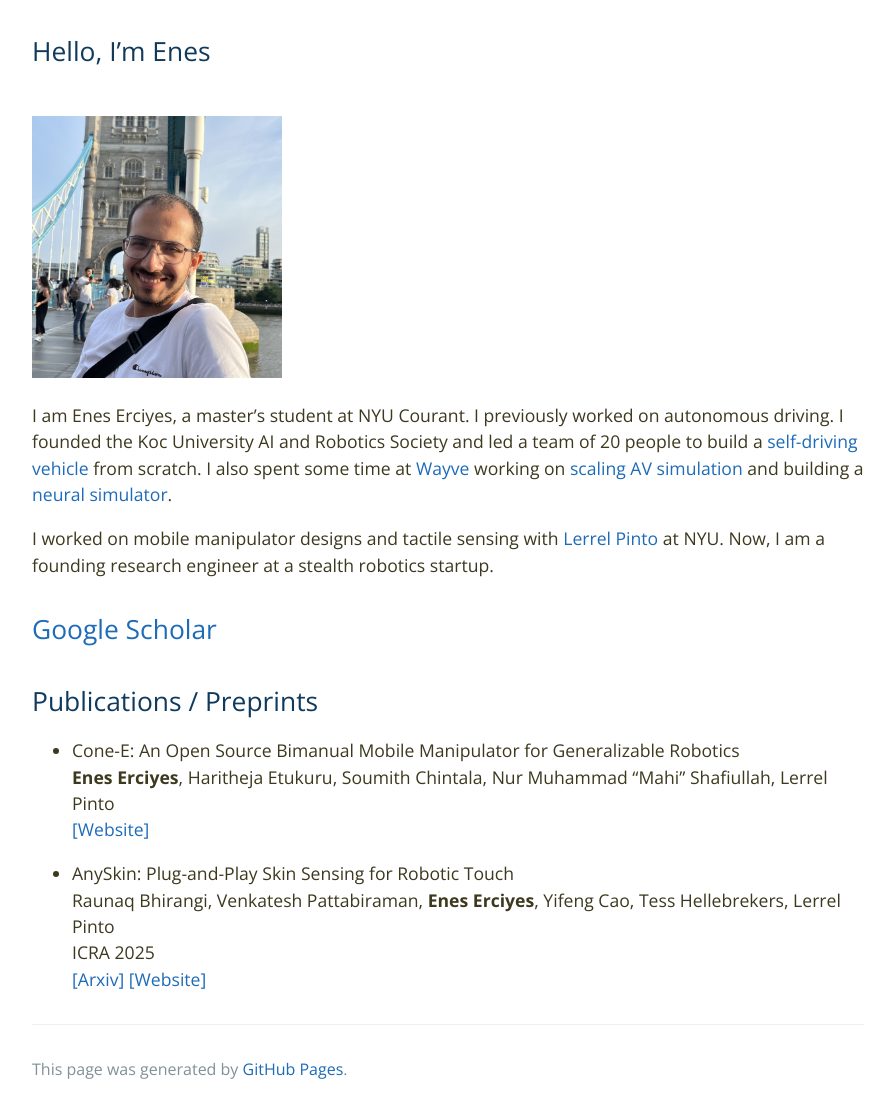
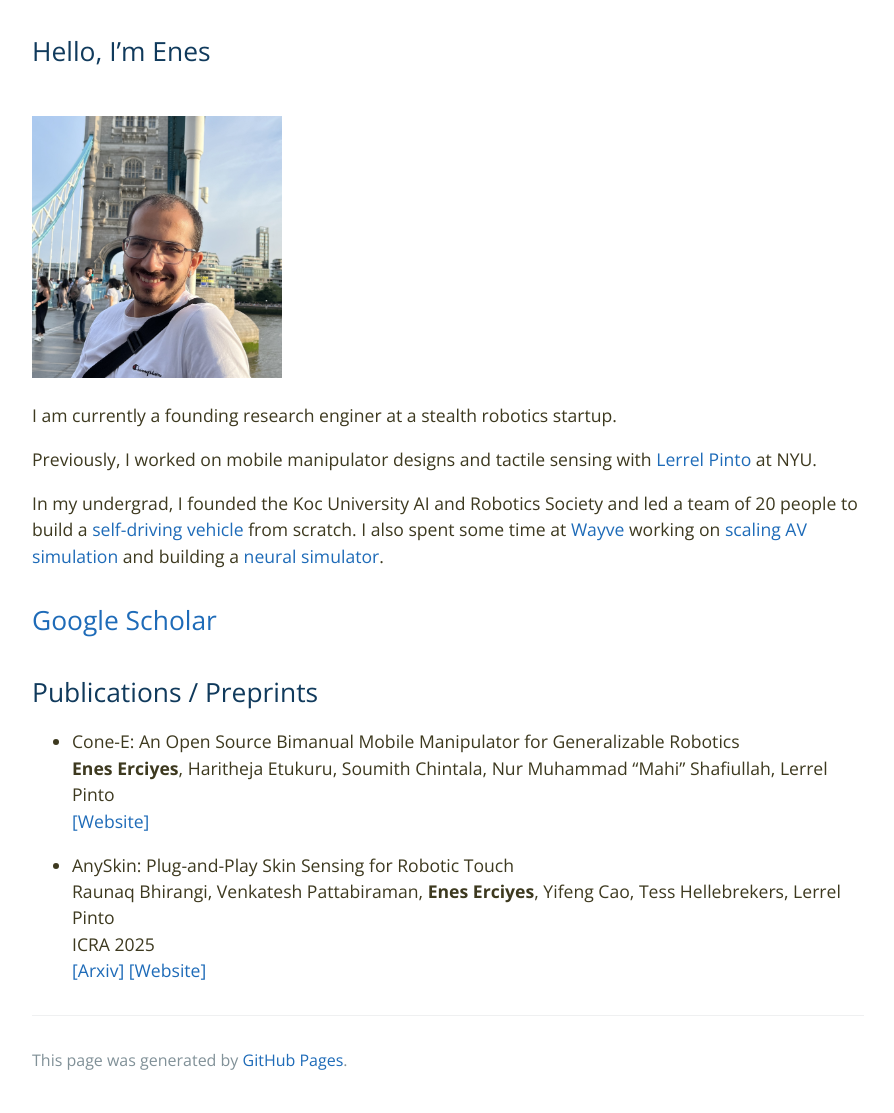
Before and after one commit to eneserciyes/eneserciyes.github.io, a Jekyll site: the page built from index.md, in a window 1280 px wide. Shown: the whole page, without its empty margins (192-1086 px from the left). Built offline with Jekyll 4.4.1, drawn with Linux system fonts in a browser that asks for light colours.

Commit message:
Revise personal introduction in index.md
Rearranged and updated personal introduction details.

```diff
--- a/index.md
+++ b/index.md
@@ -8,11 +8,11 @@
 <img src="profile.jpg" alt="profile_pic" width="250"/>
 <br />
 
-I am Enes Erciyes, a master's student at NYU Courant. I previously worked on autonomous driving.
-I founded the Koc University AI and Robotics Society and led a team of 20 people to build a [self-driving vehicle](https://youtu.be/BU6hqeaTKyg) from scratch.
-I also spent some time at [Wayve](https://wayve.ai/) working on [scaling AV simulation](https://wayve.ai/thinking/introducing-wayve-infinity-simulator/) and building a [neural simulator](https://wayve.ai/thinking/ghost-gym-neural-simulator/).
+I am currently a founding research enginer at a stealth robotics startup.
 
-I worked on mobile manipulator designs and tactile sensing with [Lerrel Pinto](https://www.lerrelpinto.com/) at NYU. Now, I am a founding research engineer at a stealth robotics startup.
+Previously, I worked on mobile manipulator designs and tactile sensing with [Lerrel Pinto](https://www.lerrelpinto.com/) at NYU.
+
+In my undergrad, I founded the Koc University AI and Robotics Society and led a team of 20 people to build a [self-driving vehicle](https://youtu.be/BU6hqeaTKyg) from scratch. I also spent some time at [Wayve](https://wayve.ai/) working on [scaling AV simulation](https://wayve.ai/thinking/introducing-wayve-infinity-simulator/) and building a [neural simulator](https://wayve.ai/thinking/ghost-gym-neural-simulator/).
 
 ## [Google Scholar](https://scholar.google.com/citations?user=pqU1r20AAAAJ&hl=en)
 
```
